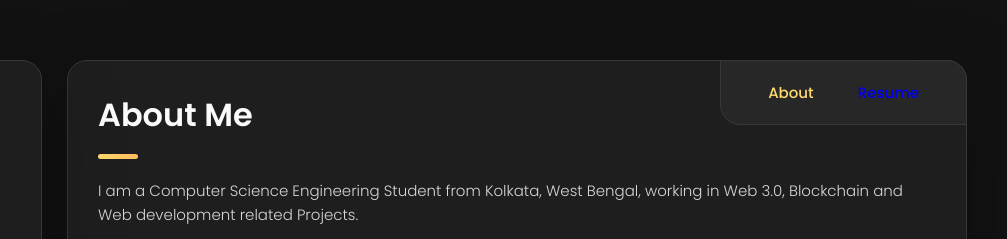
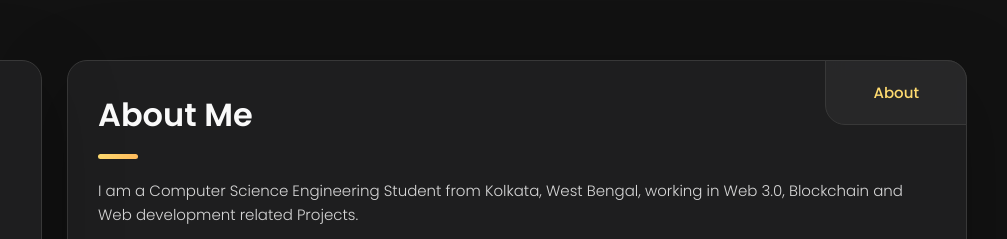
Before and after one commit to CyberNaut-bot/Suchitamalick, a plain HTML site: page index.html in a window 1280 px wide. Shown: the top 239 px of the page, 273-1280 px from the left. Drawn offline with nearby package versions, Linux system fonts and the light colour scheme.

Commit message:
Update index.html

```diff
--- a/index.html
+++ b/index.html
@@ -116,10 +116,7 @@
             <button class="navbar-link  active" data-nav-link>About</button>
           </li>
 
-          <li class="navbar-item">
-            <button class="navbar-link" data-nav-link><a href="assets\Suchita Malick.pdf">Resume</a></button>
 
-          </li>
 
         </ul>
 
```
